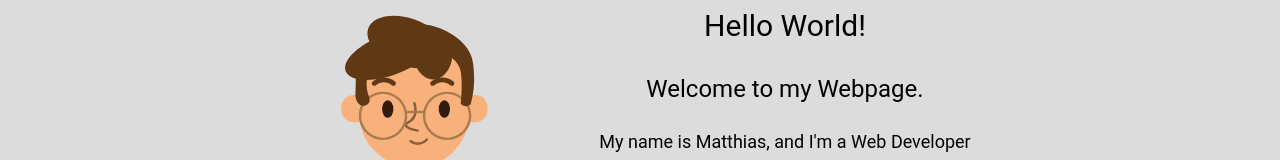
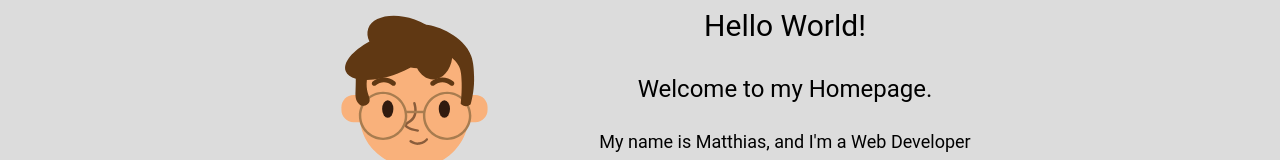
Before and after one commit to koola123/PortfolioWebsite, a plain HTML site: page index.html in a window 1280 px wide. Shown: the part 269-429 px from the top of the page. Drawn offline with Linux system fonts and the light colour scheme; files that its build step writes are made by us from their sources.

Commit message:
Changed welcome-line on home page.

```diff
--- a/index.html
+++ b/index.html
@@ -38,7 +38,7 @@
     <div class="profile">
       <img src="img/comic-me.svg" class="profile_portrait" alt="A comic portrait of me">
       <h1>Hello World!</h1>
-      <h2>Welcome to my Webpage.</h2>
+      <h2>Welcome to my Homepage.</h2>
       <p>
         My name is Matthias, and I'm  a <span></span> Web Developer from Germany.
       </p>
```
